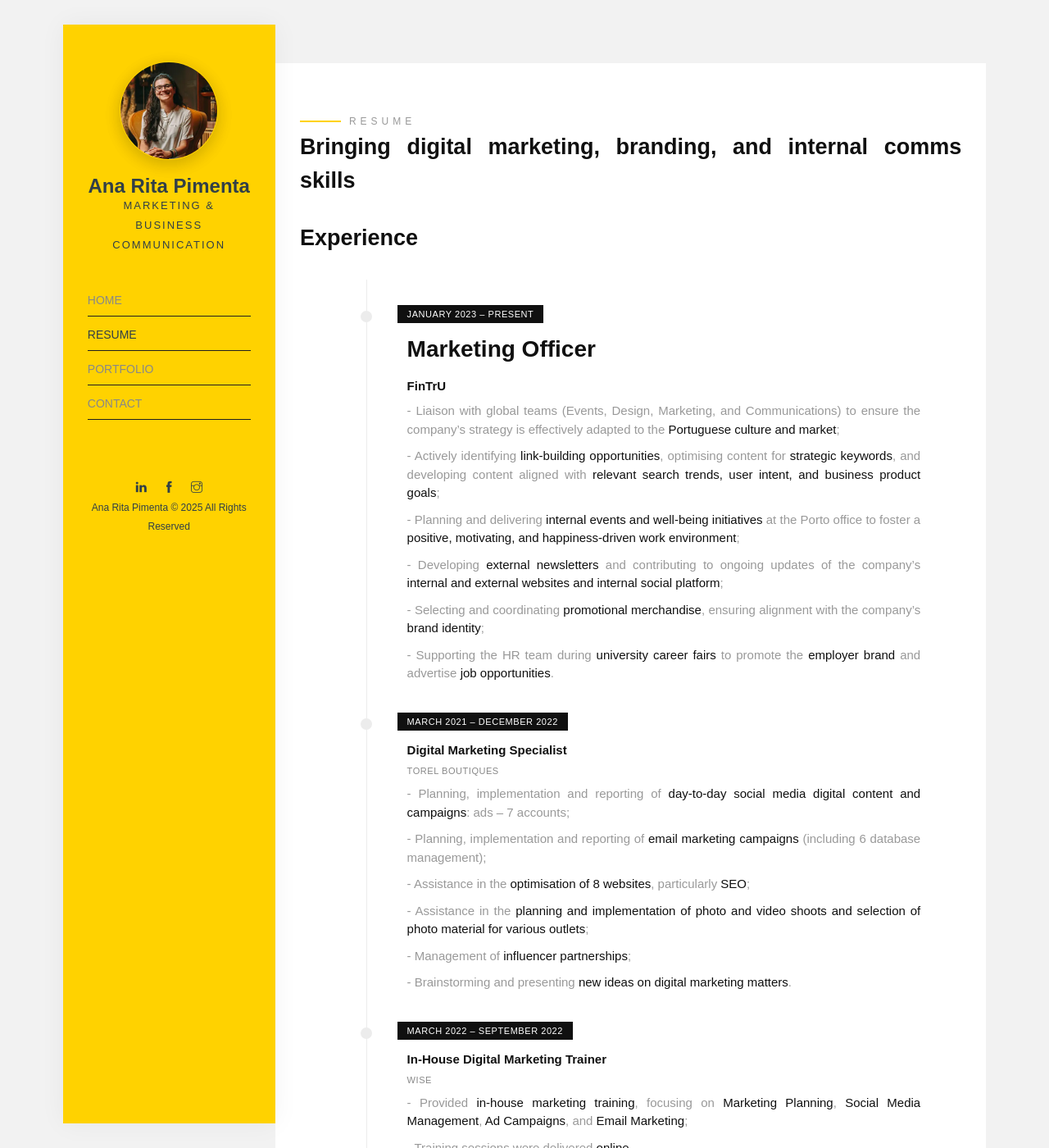
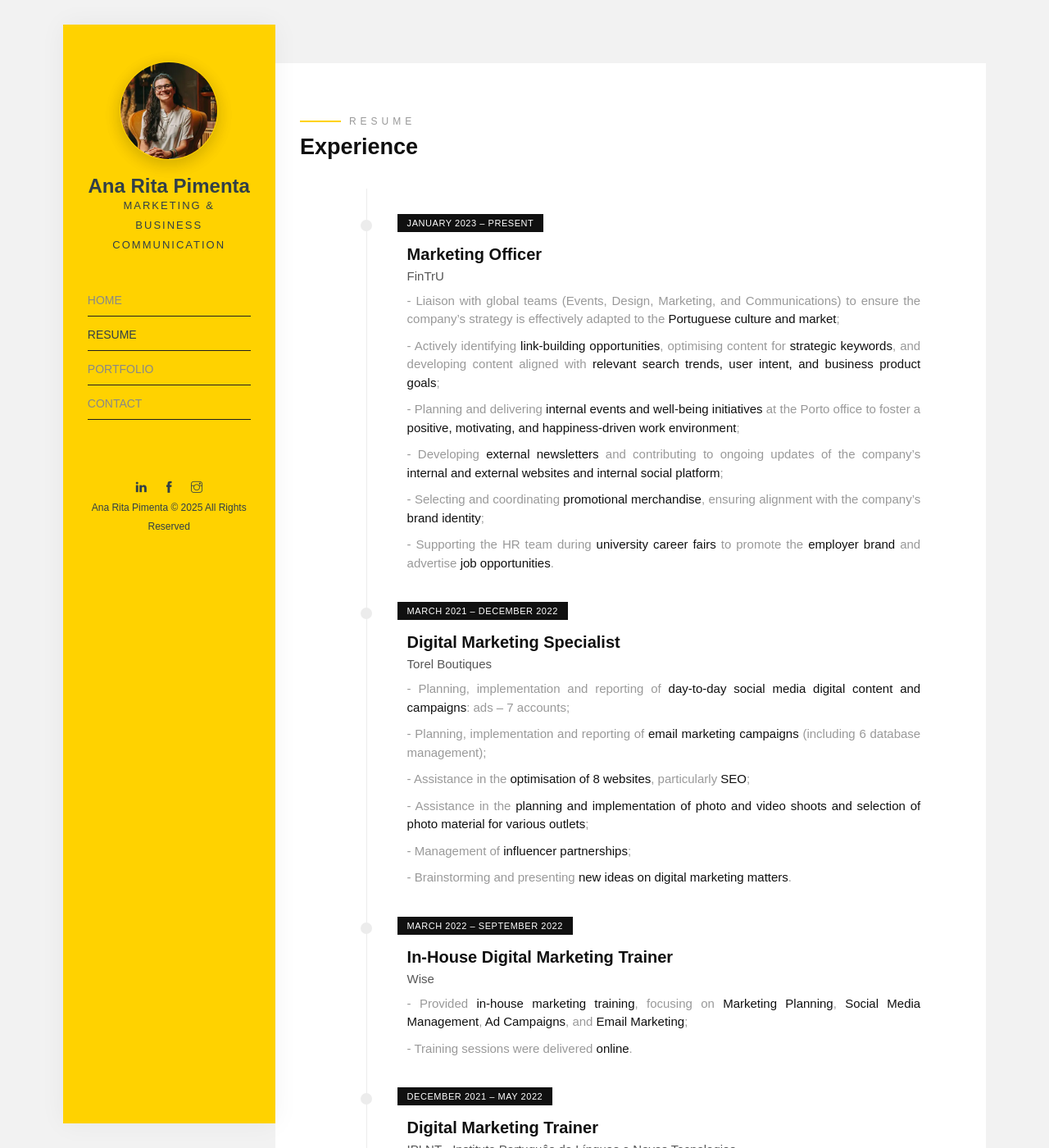
Before and after one commit to anaritapimenta/anaritapimenta.github.io, a Jekyll site: the page built from resume.html, in a window 1280 px wide and 1400 px high. Shown: the whole window at 82% size. Built offline with Jekyll 4.4.1, drawn with Linux system fonts in a browser that asks for light colours; some web fonts are replaced.

Commit message:
Update resume.html

```diff
--- a/resume.html
+++ b/resume.html
@@ -4,16 +4,30 @@ description: Marketing and communications expert with a strong background in dig
 layout: default
 ---
 
+<style>
+  h3 {
+    font-size: 1.25rem; /* tamanho típico de h4 */
+    font-weight: 600;
+    margin-bottom: 0.3em;
+  }
+
+  h4 {
+    font-size: 1rem; /* tamanho típico de h5 */
+    font-weight: 500;
+    margin-bottom: 0.2em;
+    color: #555; /* opcional */
+  }
+</style>
+
+<h1 style="position:absolute; left:-9999px; top:auto; width:1px; height:1px; overflow:hidden;">
+Experienced Marketing and Communications Professional
+</h1>
+
 <section class="resume" role="region" aria-labelledby="experience-heading">
   <div class="container-fluid">
     <div class="row">
       <div class="col-md-12">
         <span class="heading-meta style-1">Resume</span>
-
-        <h1 class="heading animate-box" data-animate-effect="fadeInLeft">
-          Bringing digital marketing, branding, and internal comms skills
-        </h1>
-
         <h2 class="heading animate-box" id="experience-heading" data-animate-effect="fadeInLeft">
           Experience
         </h2>
@@ -25,8 +39,8 @@ layout: default
           <li>
             <article class="timeline-content" role="listitem">
               <span class="timeline-date">January 2023 – Present</span>
-              <h3 class="animate-box">Marketing Officer</h3>
-              <h4 class="animate-box">FinTrU</h4>
+              <h3>Marketing Officer</h3>
+              <h4>FinTrU</h4>
               <p>- Liaison with global teams (Events, Design, Marketing, and Communications) to ensure the company’s strategy is effectively adapted to the <strong>Portuguese culture and market</strong>;</p>
               <p>- Actively identifying <strong>link-building opportunities</strong>, optimising content for <strong>strategic keywords</strong>, and developing content aligned with <strong>relevant search trends, user intent, and business product goals</strong>;</p>
               <p>- Planning and delivering <strong>internal events and well-being initiatives</strong> at the Porto office to foster a <strong>positive, motivating, and happiness-driven work environment</strong>;</p>
@@ -39,8 +53,8 @@ layout: default
           <li>
             <article class="timeline-content" role="listitem">
               <span class="timeline-date">March 2021 – December 2022</span>
-              <h4>Digital Marketing Specialist</h4>
-              <h5>Torel Boutiques</h5>
+              <h3>Digital Marketing Specialist</h3>
+              <h4>Torel Boutiques</h4>
               <p>- Planning, implementation and reporting of <strong>day-to-day social media digital content and campaigns</strong>: ads – 7 accounts;</p>
               <p>- Planning, implementation and reporting of <strong>email marketing campaigns</strong> (including 6 database management);</p>
               <p>- Assistance in the <strong>optimisation of 8 websites</strong>, particularly <strong>SEO</strong>;</p>
@@ -53,8 +67,8 @@ layout: default
           <li>
             <article class="timeline-content" role="listitem">
               <span class="timeline-date">March 2022 – September 2022</span>
-              <h4>In-House Digital Marketing Trainer</h4>
-              <h5>Wise</h5>
+              <h3>In-House Digital Marketing Trainer</h3>
+              <h4>Wise</h4>
               <p>- Provided <strong>in-house marketing training</strong>, focusing on <strong>Marketing Planning</strong>, <strong>Social Media Management</strong>, <strong>Ad Campaigns</strong>, and <strong>Email Marketing</strong>;</p>
               <p>- Training sessions were delivered <strong>online</strong>.</p>
             </article>
@@ -63,8 +77,8 @@ layout: default
           <li>
             <article class="timeline-content" role="listitem">
               <span class="timeline-date">December 2021 – May 2022</span>
-              <h4>Digital Marketing Trainer</h4>
-              <h5>IPLNT - Instituto Português de Línguas e Novas Tecnologias</h5>
+              <h3>Digital Marketing Trainer</h3>
+              <h4>IPLNT - Instituto Português de Línguas e Novas Tecnologias</h4>
               <p>- Theories and Techniques of Communication;</p>
               <p>- Digital Communication;</p>
               <p>- Creativity and Innovation;</p>
@@ -88,8 +102,8 @@ layout: default
           <li>
             <article class="timeline-content" role="listitem">
               <span class="timeline-date">May 2020 – November 2020</span>
-              <h4>Video Marketing Production Assistant</h4>
-              <h5>Livemotion Agency - Creative Online Content</h5>
+              <h3>Video Marketing Production Assistant</h3>
+              <h4>Livemotion Agency - Creative Online Content</h4>
               <p>- <strong>Storytelling</strong> and <strong>script for the video</strong>;</p>
               <p>- Content for the web: <strong>articles for the company's blog</strong>, <strong>social media content calendar</strong>, <strong>newsletters</strong>, <strong>institutional</strong> and <strong>commercial documents/brochures</strong>.</p>
             </article>
@@ -98,8 +112,8 @@ layout: default
           <li>
             <article class="timeline-content" role="listitem">
               <span class="timeline-date">November 2019 – May 2020</span>
-              <h4>International Expansion Business Developer</h4>
-              <h5>Ecovest (Barn Of Monkeys)</h5>
+              <h3>International Expansion Business Developer</h3>
+              <h4>Ecovest (Barn Of Monkeys)</h4>
               <p>- Digital communication and E-Commerce management: elaboration of optimised content – <strong>SEM: SEO and SEA</strong>, and <strong>activation of campaigns</strong> – idea, implementation, and a report with the results;</p>
               <p>- Brand ambassador coordinator: <strong>protocol elaboration</strong>, <strong>search</strong>, <strong>contact</strong>, and <strong>relationship with key kids fashion influencers</strong>.</p>
             </article>
@@ -108,8 +122,8 @@ layout: default
           <li>
             <article class="timeline-content" role="listitem">
               <span class="timeline-date">January 2019 – October 2019</span>
-              <h4>Marketer</h4>
-              <h5>FTF – Marketing e Publicidade, Lda</h5>
+              <h3>Marketer</h3>
+              <h4>FTF – Marketing e Publicidade, Lda</h4>
               <p>- Branding consultant: providing <strong>analysis and creative solutions in order to help small companies successfully achieve their marketing and communication goals</strong>;</p>
               <p>- Copywriting and content marketing: <strong>development of institutional and commercial documents</strong>.</p>
             </article>
@@ -118,8 +132,8 @@ layout: default
           <li>
             <article class="timeline-content" role="listitem">
               <span class="timeline-date">July 2018 – December 2018</span>
-              <h4>PR Specialist and Brand Manager Assistant</h4>
-              <h5>Global Sport (EDP Running Wonders and Portugal A Correr)</h5>
+              <h3>PR Specialist and Brand Manager Assistant</h3>
+              <h4>Global Sport (EDP Running Wonders and Portugal A Correr)</h4>
               <p>- Establish and coordinate <strong>efforts with journalists</strong>, <strong>influencers</strong>, <strong>bloggers</strong>, <strong>sponsors</strong>, <strong>designers</strong>, and <strong>consultants</strong>;</p>
               <p>- Support in the <strong>organisation of events</strong> of the two brands.</p>
             </article>
@@ -128,8 +142,8 @@ layout: default
           <li>
             <article class="timeline-content" role="listitem">
               <span class="timeline-date">January 2018 – April 2018</span>
-              <h4>Marketing and Communication Assistant</h4>
-              <h5>Surfection, Lda (I surf Portugal)</h5>
+              <h3>Marketing and Communication Assistant</h3>
+              <h4>Surfection, Lda (I surf Portugal)</h4>
               <p>- In partnership with the design team, I worked on the <strong>redesign of the company's visual identity</strong>. I was responsible for the collaboration of content, and in the research of new markets and the creation of new partnerships;</p>
               <p>- Organisation of events: <strong>logistic coordination of the various activities that the company provides</strong>.</p>
             </article>
@@ -138,8 +152,8 @@ layout: default
           <li>
             <article class="timeline-content" role="listitem">
               <span class="timeline-date">October 2016 – December 2017</span>
-              <h4>Marketing and Communication Intern and Project Manager</h4>
-              <h5>M.A.R. Kayaks, Lda (Nelo)</h5>
+              <h3>Marketing and Communication Intern and Project Manager</h3>
+              <h4>M.A.R. Kayaks, Lda (Nelo)</h4>
               <p>- I facilitated the operation of E-Commerce: <strong>description of products</strong>, <strong>translation</strong>, and <strong>Google Ads</strong>, in order to increase the visibility of the products marketed in the store;</p>
               <p>- I assisted in the <strong>organisation of four events</strong>, I organised a <strong>social responsibility action</strong>, and I updated the manual of <strong>reception for delivery to new employees</strong>.</p>
             </article>
@@ -148,8 +162,8 @@ layout: default
           <li>
             <article class="timeline-content" role="listitem">
               <span class="timeline-date">May 2015 – July 2015</span>
-              <h4>Corporate Communication Intern</h4>
-              <h5>Pista Mágica - Escola de Voluntariado</h5>
+              <h3>Corporate Communication Intern</h3>
+              <h4>Pista Mágica - Escola de Voluntariado</h4>
               <p>- Supported communication and promotion for two key projects;</p>
               <p>- Developed content including <strong>newsletters</strong>, <strong>press releases</strong>, and <strong>visual presentations</strong>.</p>
               <p>- Managed the database, ensuring accurate and up-to-date information.</p>
@@ -180,8 +194,8 @@ layout: default
           <li>
             <article class="timeline-content" role="listitem">
               <span class="timeline-date">March 2019 – February 2020</span>
-              <h4>Digital Marketing and e-Commerce Manager</h4>
-              <h5>FLAG</h5>
+              <h3>Digital Marketing and e-Commerce Manager</h3>
+              <h4>FLAG</h4>
               <p><strong>Website</strong> as a marketing tool, <strong>Web Copywriting</strong>, <strong>blogging with WordPress</strong>, <strong>Social Media Marketing</strong>, <strong>Community Management</strong>, <strong>Facebook, LinkedIn, Instagram, and YouTube Marketing</strong>, <strong>Search Engine Marketing</strong> and <strong>Search Engine Optimisation</strong>, <strong>Google AdWords</strong> and <strong>Google Analytics</strong>, <strong>Email Marketing</strong>, <strong>Leads</strong> and <strong>Landing Pages</strong>, <strong>E-Commerce with WordPress</strong>, and <strong>Business Intelligence</strong>.</p>
             </article>
           </li>
@@ -189,8 +203,8 @@ layout: default
           <li>
             <article class="timeline-content" role="listitem">
               <span class="timeline-date">October 2015 – December 2017</span>
-              <h4>Master's Degree in Marketing and Communication</h4>
-              <h5>Escola Superior de Educação de Coimbra (ESEC)</h5>
+              <h3>Master's Degree in Marketing and Communication</h3>
+              <h4>Escola Superior de Educação de Coimbra (ESEC)</h4>
               <p><strong>Strategic planning and management of communication</strong>; <strong>management and communication of brands</strong>; <strong>identity</strong>, <strong>culture and markets</strong>, <strong>marketing research</strong>, <strong>organisational behaviour</strong>, <strong>relations with the media</strong>; <strong>e-marketing</strong>, <strong>marketing communication techniques</strong>, <strong>innovation</strong> and <strong>product development</strong>, and <strong>management of work teams</strong>.</p>
             </article>
           </li>
@@ -198,8 +212,8 @@ layout: default
           <li>
             <article class="timeline-content" role="listitem">
               <span class="timeline-date">September 2012 – July 2015</span>
-              <h4>Degree in Business Communication</h4>
-              <h5>Instituto Superior de Contabilidade e Administração do Porto (ISCAP)</h5>
+              <h3>Degree in Business Communication</h3>
+              <h4>Instituto Superior de Contabilidade e Administração do Porto (ISCAP)</h4>
               <p><strong>English</strong>, <strong>Spanish</strong> and (basic) <strong>German</strong>; theoretical/practical knowledge related to business: <strong>management</strong>, <strong>corporate communication</strong>, <strong>information</strong> and <strong>communication technologies</strong>, <strong>commercial law</strong> and many others.</p>
             </article>
           </li>
@@ -207,8 +221,8 @@ layout: default
           <li>
             <article class="timeline-content" role="listitem">
               <span class="timeline-date">September 2012 – July 2015</span>
-              <h4>Filología y Traducción | Administración y Gestión de Empresas</h4>
-              <h5>Universidade de Vigo</h5>
+              <h3>Filología y Traducción | Administración y Gestión de Empresas</h3>
+              <h4>Universidade de Vigo</h4>
               <p>Engaged in the international <strong>"ERASMUS +" mobility programme</strong>, where I had the opportunity to <strong>improve Spanish</strong> <strong>in real context</strong>, and attended disciplines such as <strong>commercial direction</strong>, <strong>marketing research</strong> and <strong>knowledge management</strong>, and <strong>technological innovation</strong>.</p>
             </article>
           </li>
```
